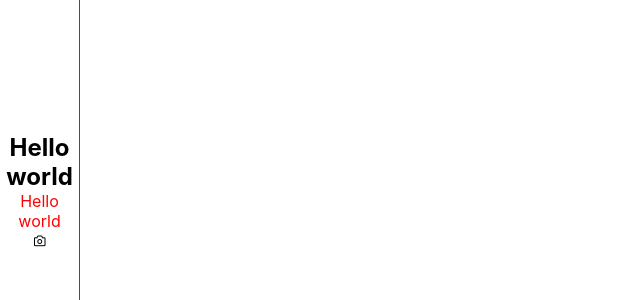
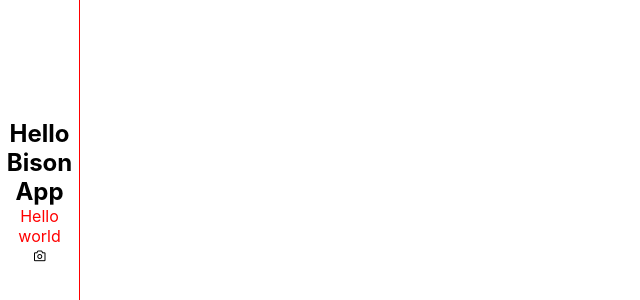
Before and after one commit to Zenfeder/bison-h5, a Nuxt app: page / in a window 1280 px wide. Shown: the part 208-508 px from the top of the page, without its empty margins (0-640 px from the left). Built offline with nearby package versions, Linux system fonts and the light colour scheme; no server answers.

Commit message:
test pm2&webhook

```diff
--- a/pages/index.vue
+++ b/pages/index.vue
@@ -1,7 +1,7 @@
 <template>
   <section class="container">
     <div>
-      <h1>Hello world</h1>
+      <h1>Hello Bison App</h1>
       <p>{{message}}</p>
       <!-- <van-button type="primary">主要按钮</van-button> -->
       <i class="icon iconfont icon-camera"></i>
```
